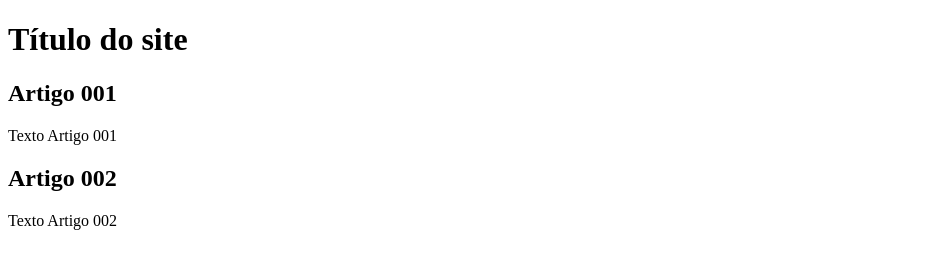
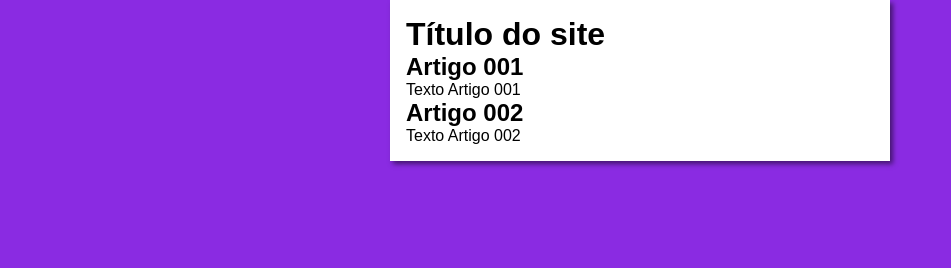
Before and after one commit to Shandel-dev/projeto-site, a plain HTML site: page index.html in a window 1280 px wide. Shown: the whole page, without its empty margins (0-951 px from the left). Drawn offline with Linux system fonts and the light colour scheme.

Commit message:
Estilo do Index
Design do site

```diff
--- /dev/null
+++ b/css/index.css
@@ -0,0 +1,17 @@
+*{
+    margin: 0;
+    padding: 0;
+    box-sizing: border-box;
+}
+body{
+    font-family: Arial, Helvetica, sans-serif;
+    background-color: blueviolet;
+    font-size: 16px;
+}
+main{
+    background-color: white;
+    width: 500px;
+    margin: auto;
+    padding: 1em;
+    box-shadow: 3px 3px 5px rgba(0, 0, 0, 0.514);
+}
--- a/index.html
+++ b/index.html
@@ -4,6 +4,7 @@
     <meta charset="UTF-8">
     <meta name="viewport" content="width=device-width, initial-scale=1.0">
     <title>Site Curso em Vídeo</title>
+    <link rel="stylesheet" href="css/index.css">
 </head>
 <body>
     <main>
```
